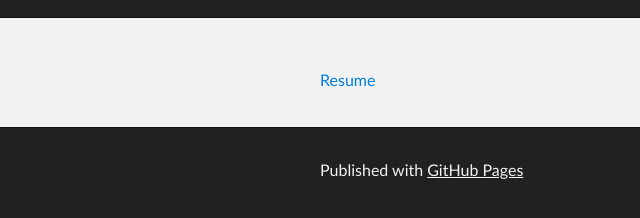
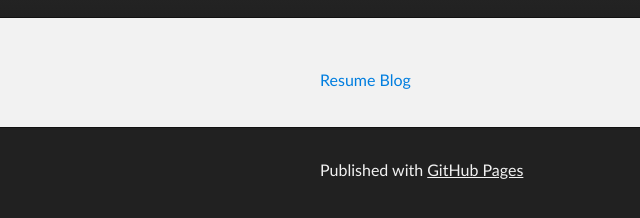
Before and after one commit to persistforever/persistforever.github.io, a plain HTML site: page index.html in a window 1280 px wide. Shown: the part 192-410 px from the top of the page, 0-640 px from the left. Drawn offline with Linux system fonts and the light colour scheme.

Commit message:
Update index.html

```diff
--- a/index.html
+++ b/index.html
@@ -31,6 +31,9 @@
         	<a href="https://github.com/persistforever/persistforever.github.io/blob/master/resume.md">
             Resume
           </a>
+        	<a href="http://blog.csdn.net/sinat_26376671">
+            Blog
+          </a>
         </p>
       </section>
     </div>
```
